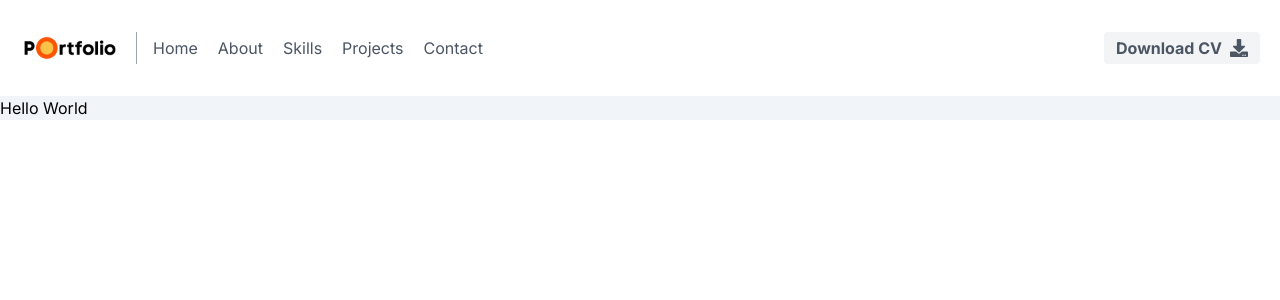
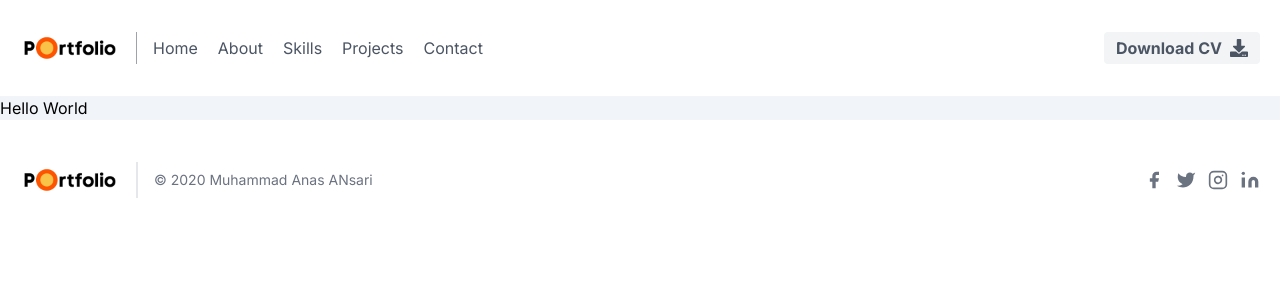
Before and after one commit to m-anas44/my-portfolio, a Next.js app: page / in a window 1280 px wide. Shown: the top 300 px of the page. Built offline with nearby package versions, Linux system fonts and the light colour scheme.

Commit message:
new update

```diff
--- /dev/null
+++ b/src/app/components/footer.tsx
@@ -0,0 +1,83 @@
+import React from 'react'
+import Image from 'next/image'
+const Footer = () => {
+    return (
+
+            <footer className="text-gray-600 body-font">
+                <div className="container px-5 py-8 mx-auto flex items-center sm:flex-row flex-col">
+                    <a className="flex title-font font-medium items-center md:justify-start justify-center text-gray-900">
+                        <Image
+                            src={require("../../../public/assets/images/logo-p.png")}
+                            alt='Logo'
+                            width={100}
+                            height={100}
+                        />
+                    </a>
+                    <p className="text-sm text-gray-500 sm:ml-4 sm:pl-4 sm:border-l-2 sm:border-gray-200 sm:py-2 sm:mt-0 mt-4">
+                        © 2020 Muhammad Anas ANsari
+                    </p>
+                    <span className="inline-flex sm:ml-auto sm:mt-0 mt-4 justify-center sm:justify-start">
+                        <a className="text-gray-500">
+                            <svg
+                                fill="currentColor"
+                                strokeLinecap="round"
+                                strokeLinejoin="round"
+                                strokeWidth={2}
+                                className="w-5 h-5"
+                                viewBox="0 0 24 24"
+                            >
+                                <path d="M18 2h-3a5 5 0 00-5 5v3H7v4h3v8h4v-8h3l1-4h-4V7a1 1 0 011-1h3z" />
+                            </svg>
+                        </a>
+                        <a className="ml-3 text-gray-500">
+                            <svg
+                                fill="currentColor"
+                                strokeLinecap="round"
+                                strokeLinejoin="round"
+                                strokeWidth={2}
+                                className="w-5 h-5"
+                                viewBox="0 0 24 24"
+                            >
+                                <path d="M23 3a10.9 10.9 0 01-3.14 1.53 4.48 4.48 0 00-7.86 3v1A10.66 10.66 0 013 4s-4 9 5 13a11.64 11.64 0 01-7 2c9 5 20 0 20-11.5a4.5 4.5 0 00-.08-.83A7.72 7.72 0 0023 3z" />
+                            </svg>
+                        </a>
+                        <a className="ml-3 text-gray-500">
+                            <svg
+                                fill="none"
+                                stroke="currentColor"
+                                strokeLinecap="round"
+                                strokeLinejoin="round"
+                                strokeWidth={2}
+                                className="w-5 h-5"
+                                viewBox="0 0 24 24"
+                            >
+                                <rect width={20} height={20} x={2} y={2} rx={5} ry={5} />
+                                <path d="M16 11.37A4 4 0 1112.63 8 4 4 0 0116 11.37zm1.5-4.87h.01" />
+                            </svg>
+                        </a>
+                        <a className="ml-3 text-gray-500">
+                            <svg
+                                fill="currentColor"
+                                stroke="currentColor"
+                                strokeLinecap="round"
+                                strokeLinejoin="round"
+                                strokeWidth={0}
+                                className="w-5 h-5"
+                                viewBox="0 0 24 24"
+                            >
+                                <path
+                                    stroke="none"
+                                    d="M16 8a6 6 0 016 6v7h-4v-7a2 2 0 00-2-2 2 2 0 00-2 2v7h-4v-7a6 6 0 016-6zM2 9h4v12H2z"
+                                />
+                                <circle cx={4} cy={4} r={2} stroke="none" />
+                            </svg>
+                        </a>
+                    </span>
+                </div>
+            </footer>
+
+
+    )
+}
+
+export default Footer;
--- a/src/app/layout.tsx
+++ b/src/app/layout.tsx
@@ -2,6 +2,7 @@
 import type { Metadata } from 'next'
 import { Inter } from 'next/font/google'
 import Navbar from './components/navbar'
+import Footer from './components/Footer'
 
 const inter = Inter({ subsets: ['latin'] })
 
@@ -20,6 +21,7 @@
       <body className={inter.className}>
         <Navbar />
         {children}
+        <Footer />
         </body>
     </html>
   )
```
Also changed, not shown: src/app/components/navbar.tsx (+21 -7 lines).
